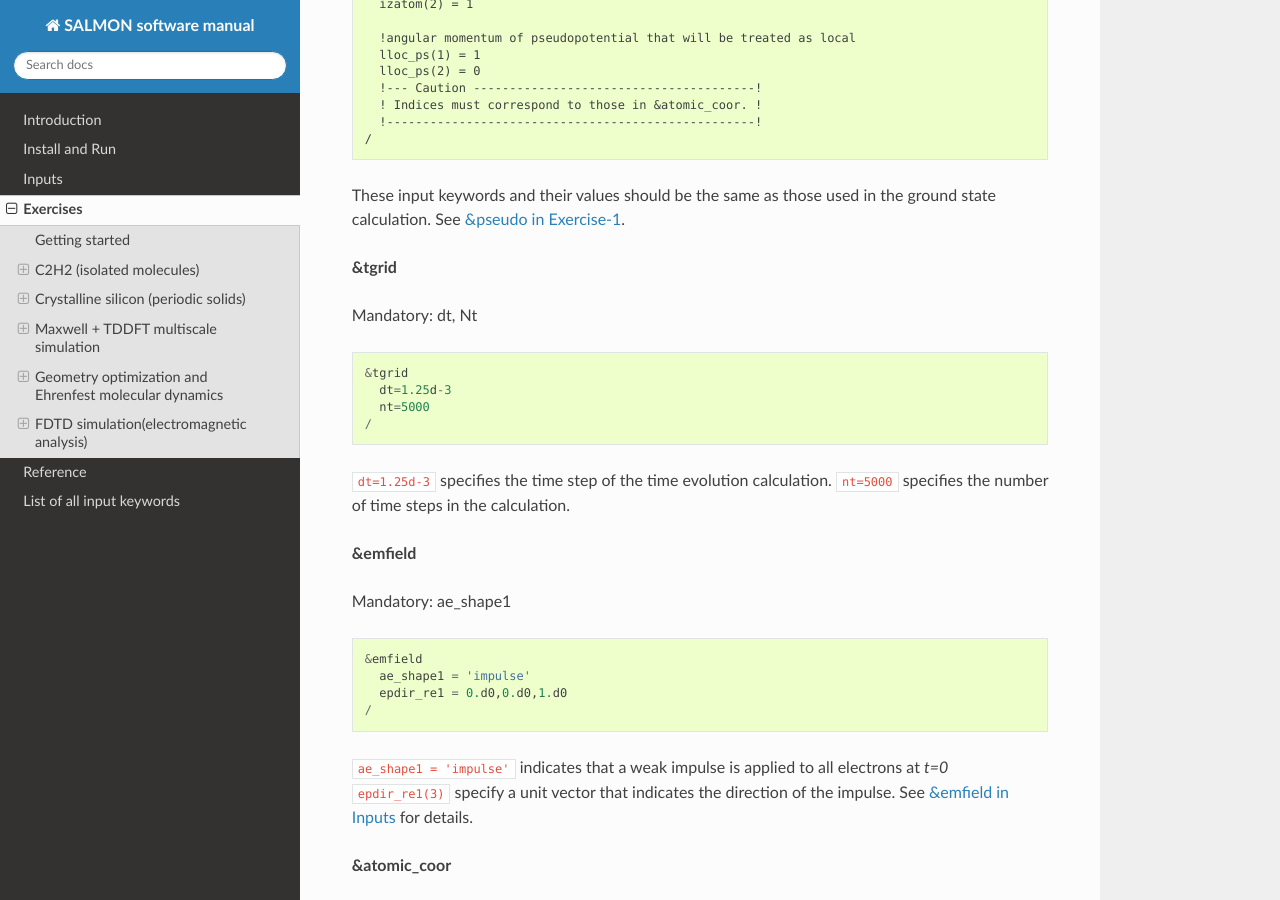
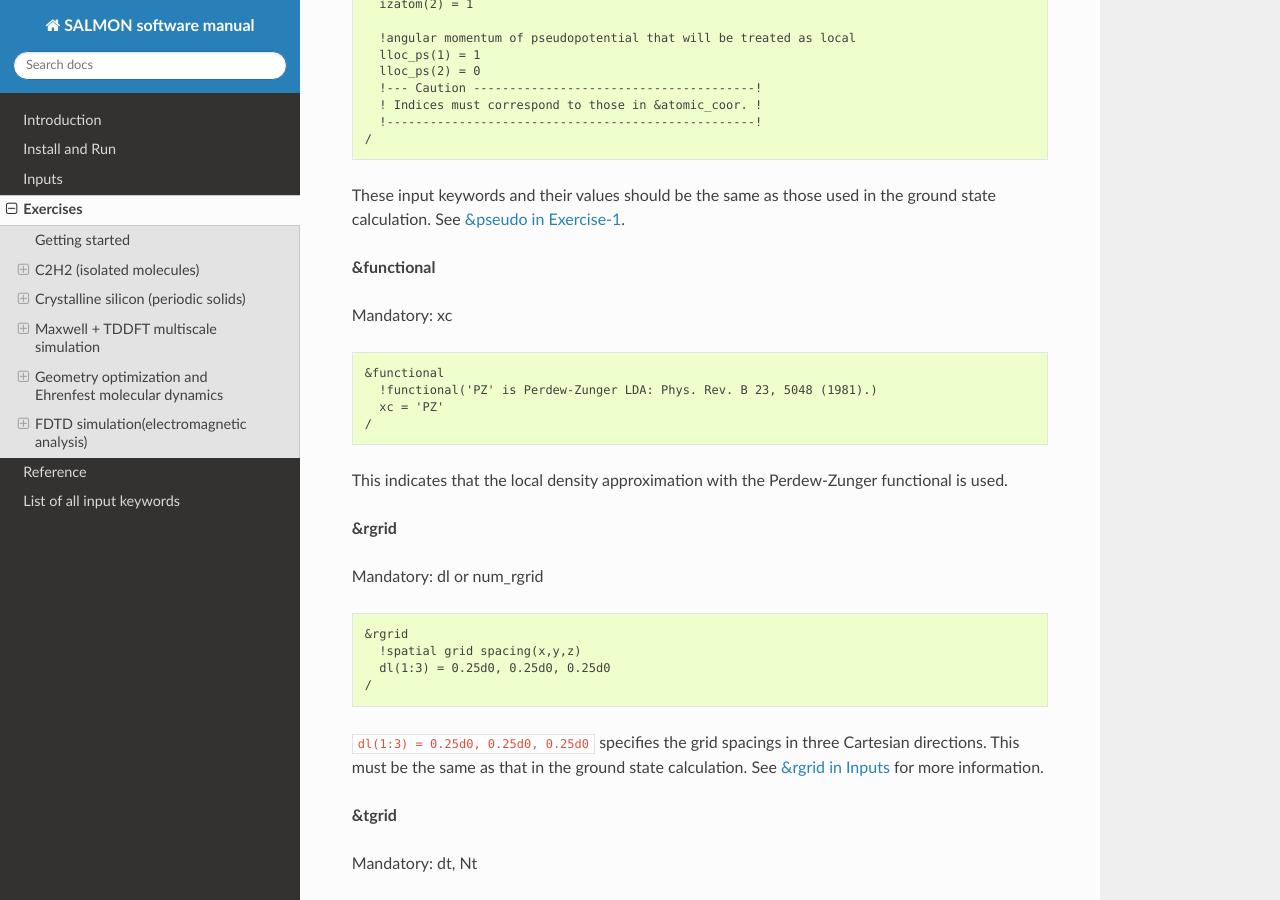
Before and after one commit to SALMON-TDDFT/SALMON-DOCS, a Sphinx documentation site: the page built from source/exercises.rst, in a window 1280 px wide and 900 px high, scrolled down 13896 px. Built offline with Sphinx 7.4.7 and the Read the Docs theme 2.0.0, drawn with Linux system fonts in a browser that asks for light colours; formulas are drawn with MathJax 3.

Commit message:
Update exercises.rst

```diff
--- a/source/exercises.rst
+++ b/source/exercises.rst
@@ -768,6 +768,35 @@ Mandatory: file_pseudo, izatom
 
 These input keywords and their values should be the same as those used in the
 ground state calculation. See :any:`&pseudo in Exercise-1 <exercise-1-&pseudo>`.
+
+**&functional**
+
+Mandatory: xc
+
+::
+
+   &functional
+     !functional('PZ' is Perdew-Zunger LDA: Phys. Rev. B 23, 5048 (1981).)
+     xc = 'PZ'
+   /
+
+This indicates that the local density approximation with the Perdew-Zunger functional is used.
+
+**&rgrid**
+
+Mandatory: dl or num_rgrid
+
+::
+
+   &rgrid
+     !spatial grid spacing(x,y,z)
+     dl(1:3) = 0.25d0, 0.25d0, 0.25d0
+   /
+
+``dl(1:3) = 0.25d0, 0.25d0, 0.25d0`` specifies the grid spacings
+in three Cartesian directions. This must be the same as
+that in the ground state calculation.
+See :any:`&rgrid in Inputs <&rgrid>` for more information.
 
 **&tgrid**
 
```
